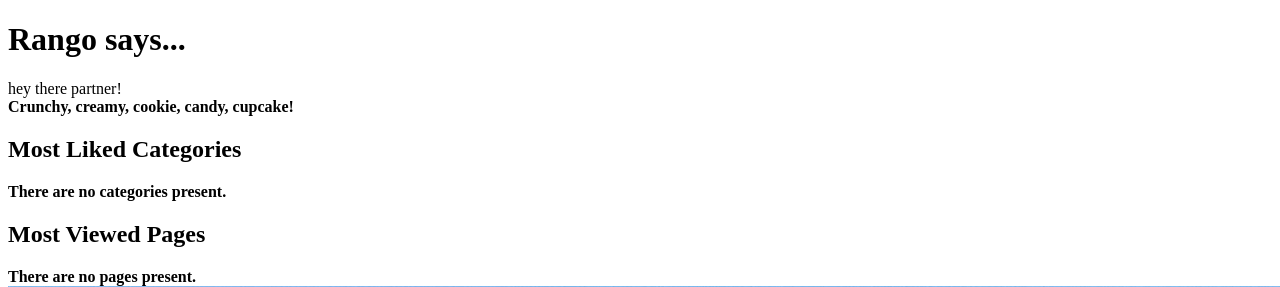
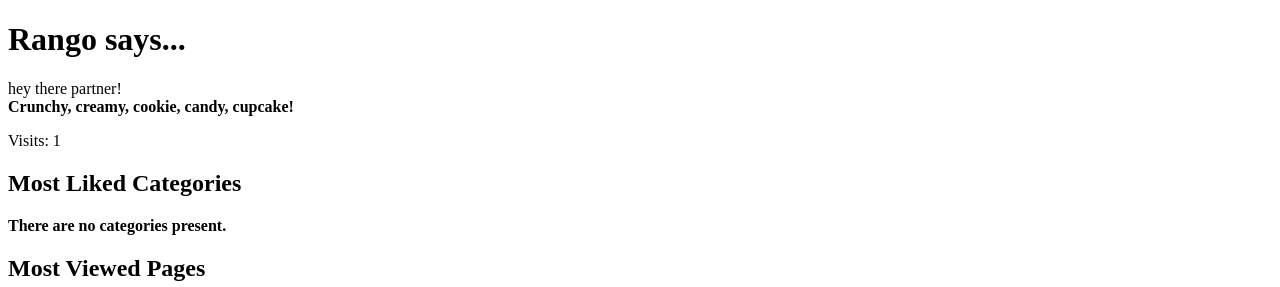
Before and after one commit to 2996229k/tango_with_django_project, a Django app: page / in a window 1280 px wide; the page is wider, and only the part inside the window is pictured. Shown: the top 287 px of that part. Run offline with Django 3.2, Linux system fonts and the light colour scheme; data that the repository does not hold is empty.

Commit message:
Chapter 10: implement visitor counter using client-side cookies

```diff
--- a/rango/views.py
+++ b/rango/views.py
@@ -8,11 +8,32 @@ from rango.forms import PageForm
 from django.urls import reverse
 from rango.forms import UserForm, UserProfileForm
 from django.contrib.auth.decorators import login_required
+from datetime import datetime
+
+def visitor_cookie_handler(request, response):
+    # Get the number of visits to the site.
+    # If the cookie exists, cast it to an int.
+    # If it doesn't exist, default to 1.
+    visits = int(request.COOKIES.get('visits', '1'))
+
+    last_visit_cookie = request.COOKIES.get('last_visit', str(datetime.now()))
+    last_visit_time = datetime.strptime(last_visit_cookie[:-7], '%Y-%m-%d %H:%M:%S')
+
+    # If it's been more than a day since the last visit...
+    if (datetime.now() - last_visit_time).days > 0:
+        visits = visits + 1
+        # Update the last visit cookie now that we have updated the count
+        response.set_cookie('last_visit', str(datetime.now()))
+    else:
+        # Set the last visit cookie
+        response.set_cookie('last_visit', last_visit_cookie)
+
+    # Update/set the visits cookie
+    response.set_cookie('visits', visits)
 
 
 
 def index(request):
-
     # Top 5 categories by likes
     category_list = Category.objects.order_by('-likes')[:5]
 
@@ -24,10 +45,22 @@ def index(request):
     context_dict['categories'] = category_list
     context_dict['pages'] = page_list
 
-    return render(request, 'rango/index.html', context=context_dict)
+    # Add visits into the context so index.html can show it.
+    context_dict['visits'] = int(request.COOKIES.get('visits', '1'))
+
+    # Obtain our Response object early so we can add cookie information.
+    response = render(request, 'rango/index.html', context=context_dict)
+
+    # Call the helper function to handle the cookies
+    visitor_cookie_handler(request, response)
+
+    # Return response back to the user, updating any cookies that need changed.
+    return response
+
 
 
 def about(request):
+
     return render(request, 'rango/about.html')
 
 def show_category(request, category_name_slug):
--- a/templates/rango/index.html
+++ b/templates/rango/index.html
@@ -17,6 +17,8 @@
 
     <strong>{{ boldmessage }}</strong>
 </div>
+
+<p>Visits: {{ visits }}</p>
 
 <div>
     <h2>Most Liked Categories</h2>
```
